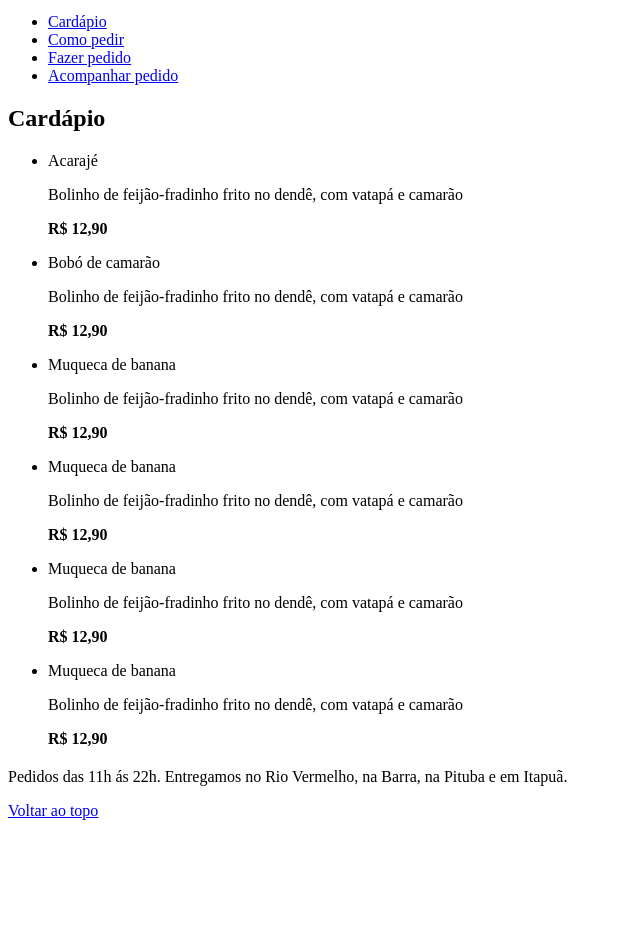
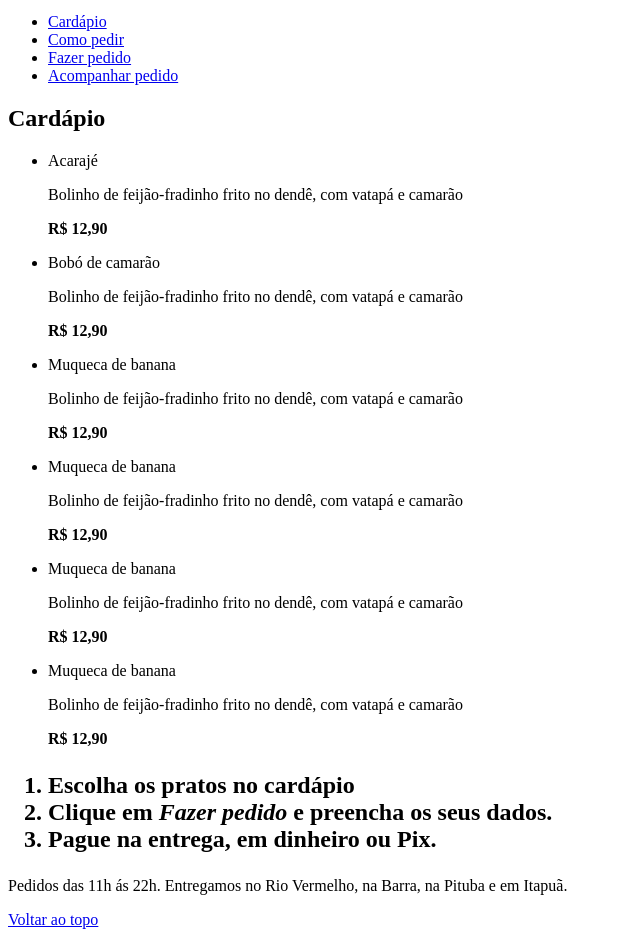
Before and after one commit to RafaTheMonk/delivery-baiano-e20, a website: page public/index.html in a window 1280 px wide. Shown: the part 101-1046 px from the top of the page, without its empty margins (0-640 px from the left). Before the commit the page ends 937 px from the top, so only its background shows below. Drawn offline with Linux system fonts and the light colour scheme.

Commit message:
feat: adiciona como pedir ao cardápio

```diff
--- a/public/index.html
+++ b/public/index.html
@@ -50,7 +50,11 @@
         </section>
         <section id="como-pedir">
             <h2>
-
+                <ol>
+                    <li>Escolha os pratos no cardápio</li>
+                    <li>Clique em <em>Fazer pedido</em> e preencha os seus dados.</li>
+                    <li>Pague na entrega, em dinheiro ou Pix.</li>
+                </ol>
             </h2>
         </section>
         <section id="#">
```
